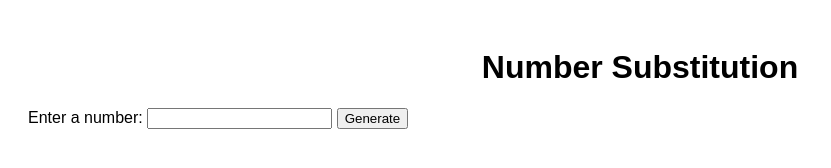
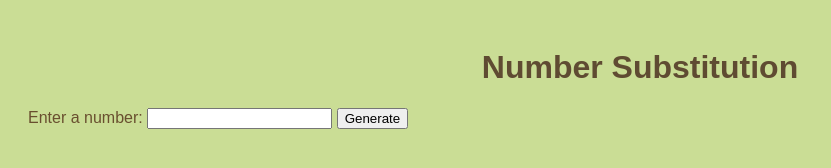
Before and after one commit to RLemmond/MrRobogerNeighborhood, a plain HTML site: page index.html in a window 1280 px wide. Shown: the whole page, without its empty margins (0-831 px from the left). Drawn offline with Linux system fonts and the light colour scheme.

Commit message:
add styles to css

```diff
--- a/css/styles.css
+++ b/css/styles.css
@@ -1,12 +1,15 @@
 body {
   font-family: Arial, sans-serif;
   padding: 20px;
+  background-color: #cadd95;
 }
 
 h1 {
   text-align: center;
+  color: rgb(95, 75, 50);
 }
 
 .output-container {
   margin-top: 20px;
+  color: rgb(105, 79, 47);
 }
```
